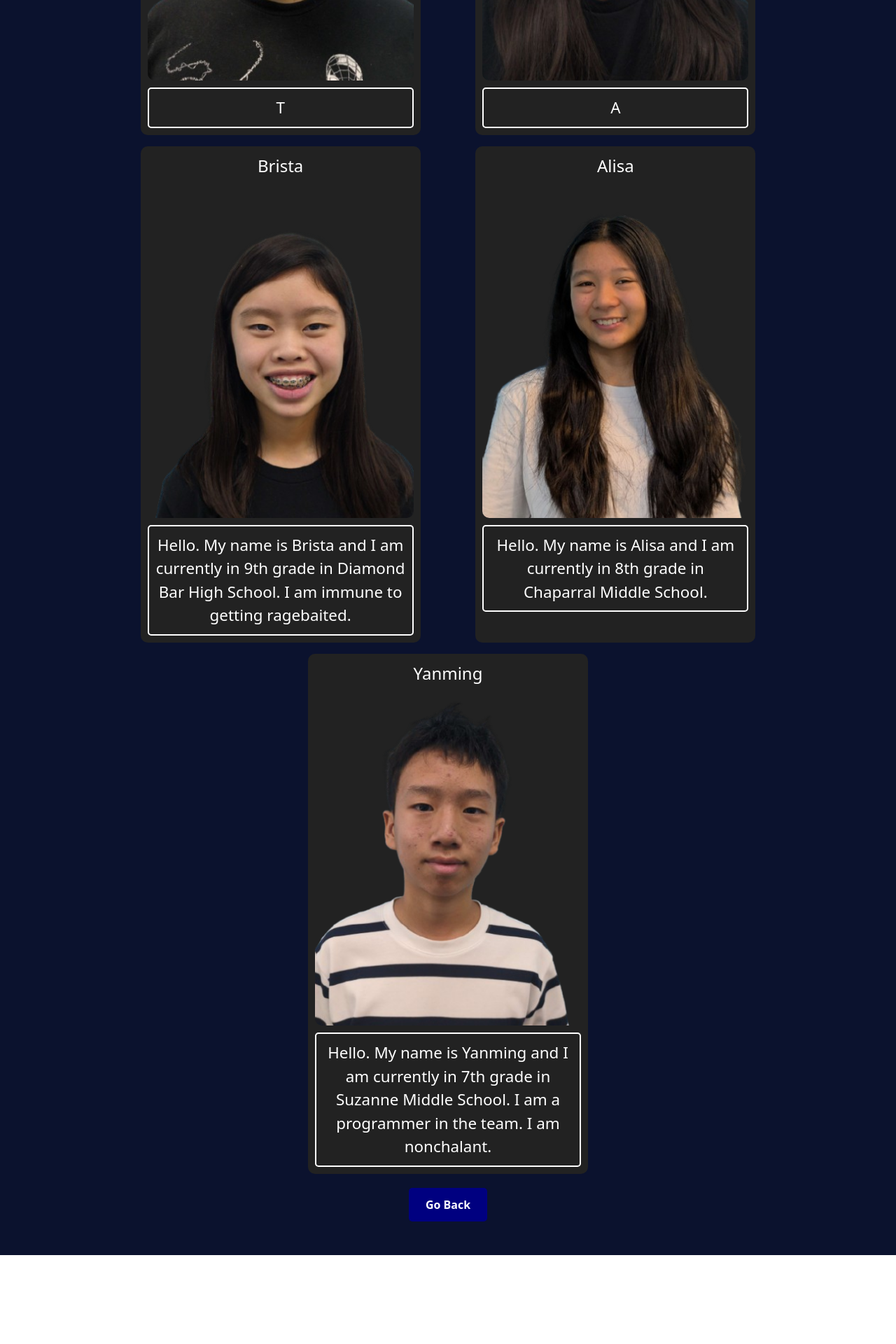
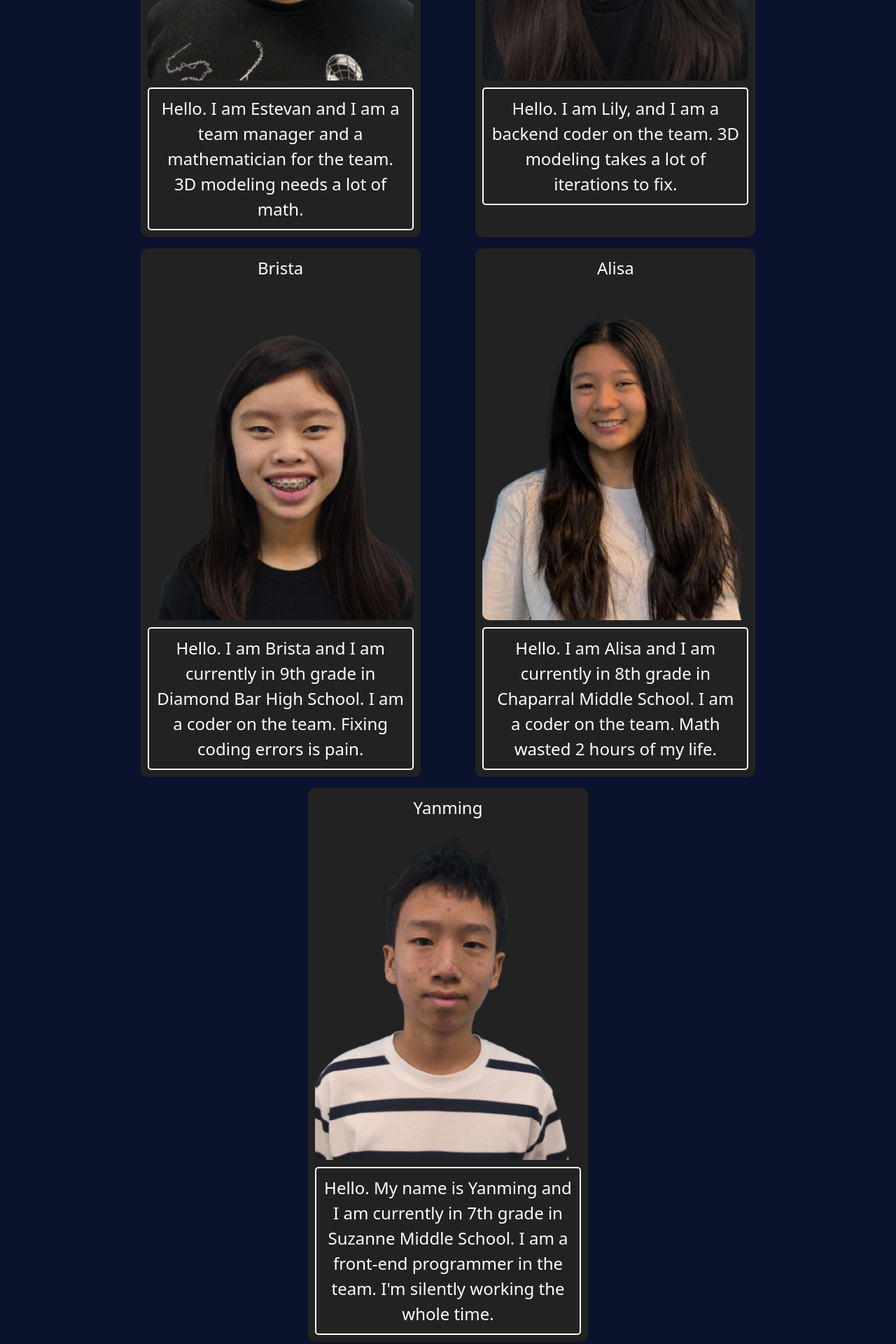
Before and after one commit to steeevan/AI-Exo-Planets, a React (Vite) app in the folder my-frontend/: page /mem in a window 1280 px wide. Shown: the part 560-2480 px from the top of the page at 70% size. Before the commit the page ends 2353 px from the top, so only its background shows below. Built offline with nearby package versions, Linux system fonts and the light colour scheme.

Commit message:
added bios

```diff
--- a/my-frontend/src/App.jsx
+++ b/my-frontend/src/App.jsx
@@ -135,9 +135,7 @@ export default function Home() {
             }}
           >
             {[
-              ["what", "What"],
-              ["why", "Why"],
-              ["how", "How"],
+              ["project overview", "Project Overview"],
               ["simulation", "Simulation"],
               ["team", "Team"],
             ].map(([id, label]) => (
@@ -173,16 +171,16 @@ export default function Home() {
 
       {/* MAIN CONTENT */}
       <main id="main" style={{ padding: "0.75rem", marginTop: `${HEADER_H + NAV_H - 50}px` }}>
-        <Section id="what" title="What We’re Doing">
+        <Section id="project overview" title="What We’re Doing">
           <p className="gray-box">We are making an exoplanet renderer using 3D models and simulations.</p>
         </Section>
 
-        <Section id="why" title="Why It Matters">
+        <Section id="project overview" title="Why It Matters">
           <p className="gray-box">We are doing this because we want to help with finding exoplanets more easily.</p>
         </Section>
 
-        <Section id="how" title="How It Works">
-          <p className="gray-box">You can look at the 3D model and move the camera around. You can also change the settings for it.</p>
+        <Section id="project overview" title="How It Works">
+          <p className="gray-box">You can look at the 3D model simulation, insert a json file, and then you will see the exoplanets on the simulation. You can also change the settings for it and move the camera around.</p>
         </Section>
 
         <Section id="simulation" title="Simulation (3D Demo)">
--- a/my-frontend/src/MemberPage.jsx
+++ b/my-frontend/src/MemberPage.jsx
@@ -12,11 +12,11 @@ export default function MemberPage() {
   }, []);
 
   const images = [
-    { id: 1, src: Estevan, alt: "Image of Estevan", header: "Estevan", paragraph: "T" },
-    { id: 2, src: Lily, alt: "Image of Lily", header: "Lily", paragraph: "A" },
-    { id: 3, src: Brista, alt: "Image of Brista", header: "Brista", paragraph: "Hello. My name is Brista and I am currently in 9th grade in Diamond Bar High School. I am immune to getting ragebaited." },
-    { id: 4, src: Alisa, alt: "Image of Alisa", header: "Alisa", paragraph: "Hello. My name is Alisa and I am currently in 8th grade in Chaparral Middle School." },
-    { id: 5, src: Yanming, alt: "Image of Yanming", header: "Yanming", paragraph: "Hello. My name is Yanming and I am currently in 7th grade in Suzanne Middle School. I am a programmer in the team. I am nonchalant. " },
+    { id: 1, src: Estevan, alt: "Image of Estevan", header: "Estevan", paragraph: "Hello. I am Estevan and I am a team manager and a mathematician for the team. 3D modeling needs a lot of math." },
+    { id: 2, src: Lily, alt: "Image of Lily", header: "Lily", paragraph: "Hello. I am Lily, and I am a backend coder on the team. 3D modeling takes a lot of iterations to fix."},
+    { id: 3, src: Brista, alt: "Image of Brista", header: "Brista", paragraph: "Hello. I am Brista and I am currently in 9th grade in Diamond Bar High School. I am a coder on the team. Fixing coding errors is pain." },
+    { id: 4, src: Alisa, alt: "Image of Alisa", header: "Alisa", paragraph: "Hello. I am Alisa and I am currently in 8th grade in Chaparral Middle School. I am a coder on the team. Math wasted 2 hours of my life." },
+    { id: 5, src: Yanming, alt: "Image of Yanming", header: "Yanming", paragraph: "Hello. My name is Yanming and I am currently in 7th grade in Suzanne Middle School. I am a front-end programmer in the team. I'm silently working the whole time. " },
   ];
 
   return (
@@ -94,7 +94,7 @@ export default function MemberPage() {
                     marginTop: "10px",
                     textAlign: "center",
                     color: "white",
-                    fontSize: "1.4rem",
+                    fontSize: "1.5rem",
                     width: "100%",
                     boxSizing: "border-box",
                   }}
```
